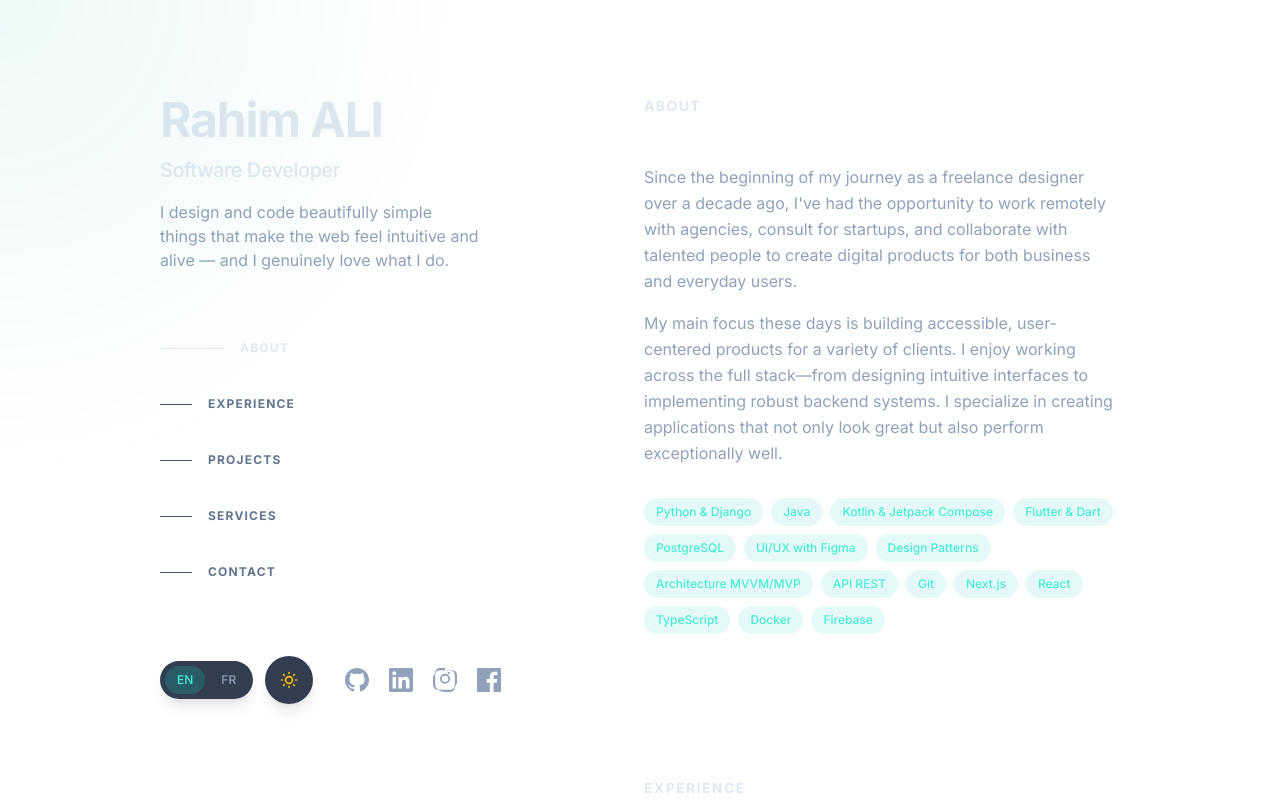
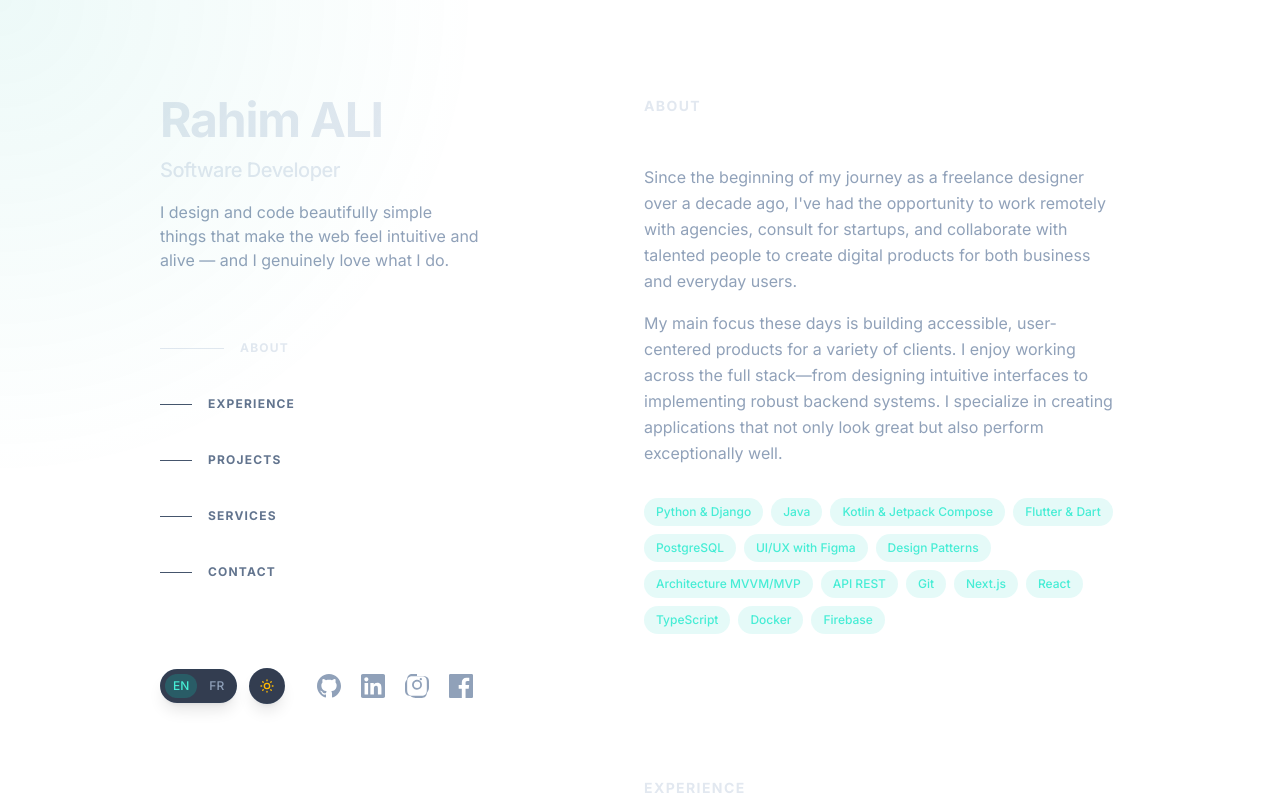
Before and after one commit to Rahim10020/freelance_portfolio, a Next.js app: page / in a window 1280 px wide. Shown: the top 800 px of the page. Built offline with nearby package versions, Linux system fonts and the light colour scheme.

Commit message:
modifs controls panel

```diff
--- a/src/components/ui/ControlsPanel.tsx
+++ b/src/components/ui/ControlsPanel.tsx
@@ -13,9 +13,9 @@ export default function ControlsPanel() {
             <div className="flex items-center gap-1 rounded-full bg-slate-800/90 dark:bg-slate-800/90 light:bg-white/90 backdrop-blur-sm border border-slate-700/50 dark:border-slate-700/50 light:border-slate-200/50 p-1 shadow-lg">
                 <button
                     onClick={() => setLanguage('en')}
-                    className={`px-3 py-1.5 rounded-full text-xs font-medium transition-all duration-300 ${language === 'en'
+                    className={`px-2 py-1 rounded-full text-xs font-medium transition-all duration-300 ${language === 'en'
                         ? 'bg-teal-400/20 dark:bg-teal-400/20 light:bg-teal-500/20 text-teal-300 dark:text-teal-300 light:text-teal-700'
-                        : 'text-slate-400 dark:text-slate-400 light:text-slate-600 hover:text-slate-200 dark:hover:text-slate-200 light:hover:text-slate-800'
+                        : 'text-slate-400 dark:text-slate-400 light:text-slate-600 hover:text-slate-200 hover:cursor-pointer dark:hover:text-slate-200 light:hover:text-slate-800'
                         }`}
                     aria-label="Switch to English"
                 >
@@ -23,9 +23,9 @@ export default function ControlsPanel() {
                 </button>
                 <button
                     onClick={() => setLanguage('fr')}
-                    className={`px-3 py-1.5 rounded-full text-xs font-medium transition-all duration-300 ${language === 'fr'
+                    className={`px-2 py-1 rounded-full text-xs font-medium transition-all duration-300 ${language === 'fr'
                         ? 'bg-teal-400/20 dark:bg-teal-400/20 light:bg-teal-500/20 text-teal-300 dark:text-teal-300 light:text-teal-700'
-                        : 'text-slate-400 dark:text-slate-400 light:text-slate-600 hover:text-slate-200 dark:hover:text-slate-200 light:hover:text-slate-800'
+                        : 'text-slate-400 dark:text-slate-400 light:text-slate-600 hover:text-slate-200 hover:cursor-pointer dark:hover:text-slate-200 light:hover:text-slate-800'
                         }`}
                     aria-label="Switch to French"
                 >
@@ -36,12 +36,12 @@ export default function ControlsPanel() {
             {/* Theme Switcher */}
             <button
                 onClick={toggleTheme}
-                className="group relative w-12 h-12 rounded-full bg-slate-800/90 dark:bg-slate-800/90 light:bg-white/90 backdrop-blur-sm border border-slate-700/50 dark:border-slate-700/50 light:border-slate-200/50 shadow-lg hover:scale-110 transition-all duration-300 flex items-center justify-center"
+                className="group relative w-9 h-9 rounded-full bg-slate-800/90 dark:bg-slate-800/90 light:bg-white/90 backdrop-blur-sm border border-slate-700/50 dark:border-slate-700/50 light:border-slate-200/50 shadow-lg hover:scale-110 hover:cursor-pointer transition-all duration-300 flex items-center justify-center"
                 aria-label="Toggle theme"
             >
                 {/* Sun Icon (Light Mode) */}
                 <svg
-                    className={`absolute w-5 h-5 text-amber-400 transition-all duration-500 ${theme === 'light'
+                    className={`absolute w-4 h-4 text-amber-400 transition-all duration-500 ${theme === 'light'
                         ? 'rotate-0 scale-100 opacity-100'
                         : 'rotate-90 scale-0 opacity-0'
                         }`}
```
